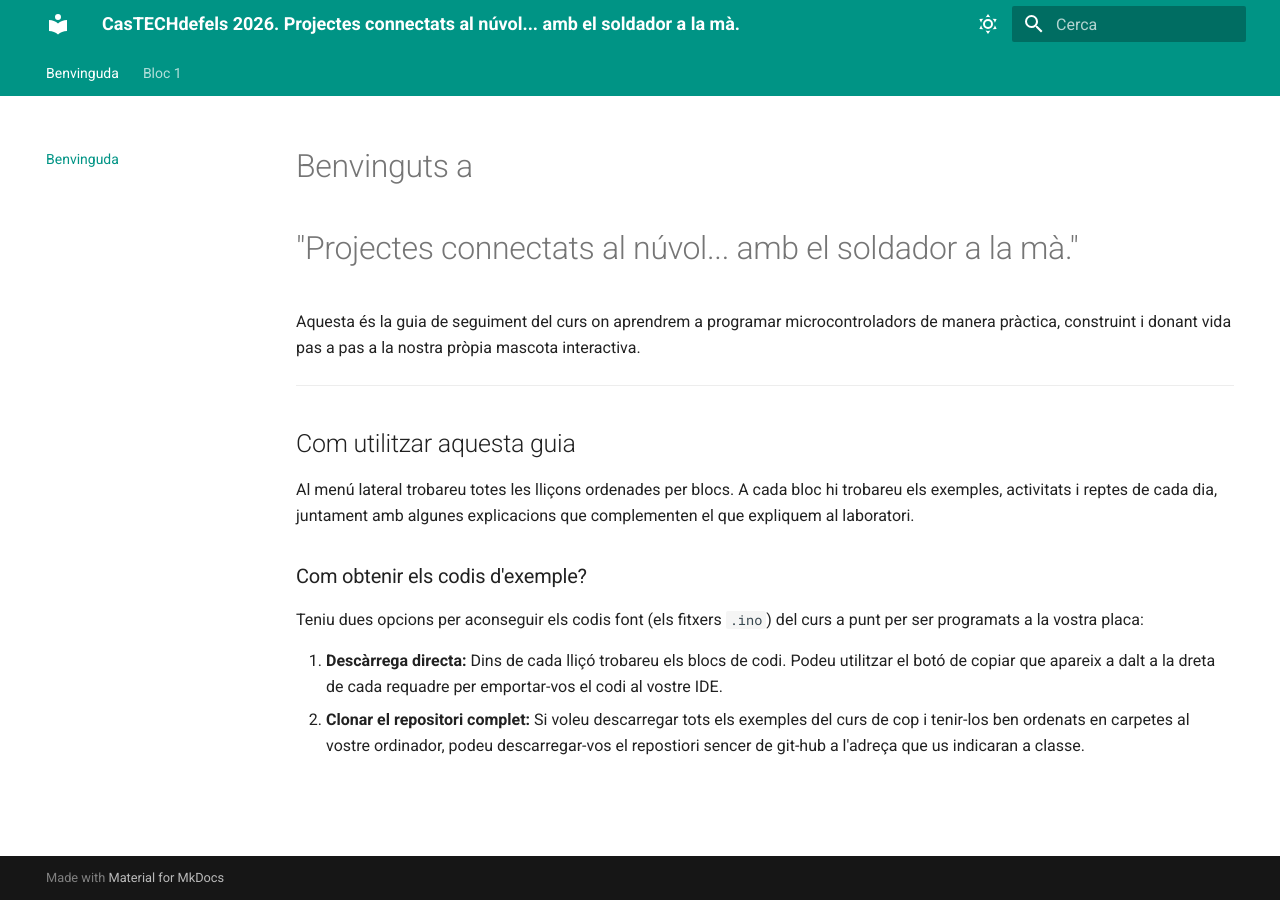
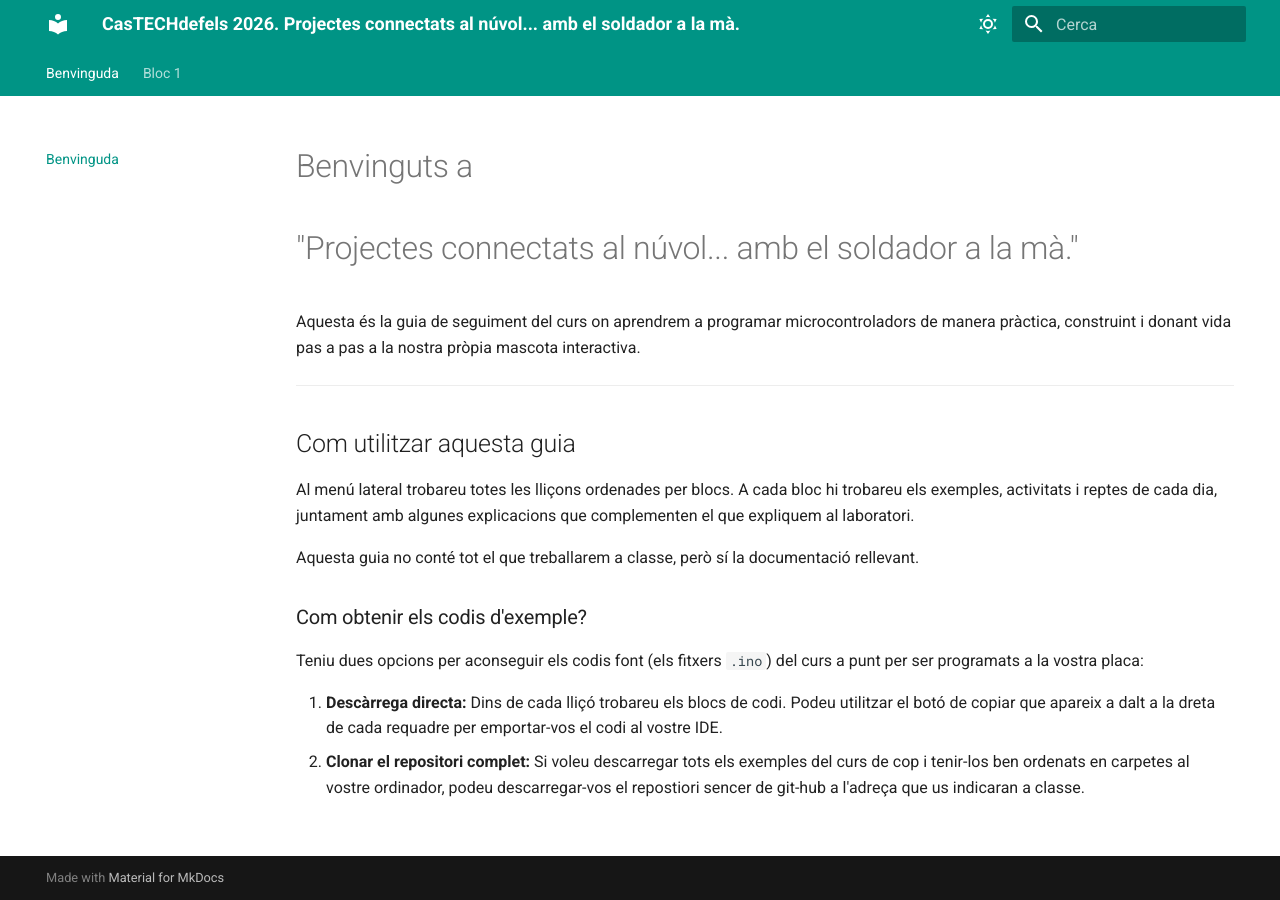
Before and after one commit to marcos-q/2026_Castechdefels, an MkDocs documentation site: the page built from docs/index.md, in a window 1280 px wide. Built offline with MkDocs 1.6.1 and Material for MkDocs 9.7.7, drawn with Linux system fonts in a browser that asks for light colours.

Commit message:
Modificació lleugera benvinguda

```diff
--- a/docs/index.md
+++ b/docs/index.md
@@ -21,6 +21,8 @@ D'aquesta manera, cada línia de codi nova que aprengueu tindrà un sentit i un
 
 Al menú lateral trobareu totes les lliçons ordenades per blocs. A cada bloc hi trobareu els exemples, activitats i reptes de cada dia, juntament amb algunes explicacions que complementen el que expliquem al laboratori.
 
+Aquesta guia no conté tot el que treballarem a classe, però sí la documentació rellevant.
+
 ### Com obtenir els codis d'exemple?
 
 Teniu dues opcions per aconseguir els codis font (els fitxers `.ino`) del curs a punt per ser programats a la vostra placa:
```
